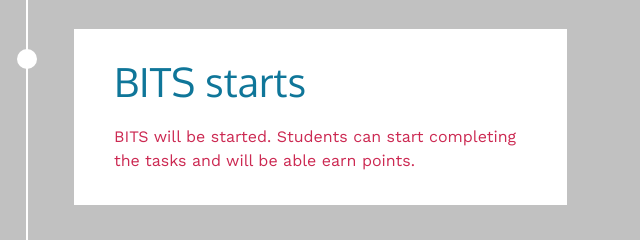
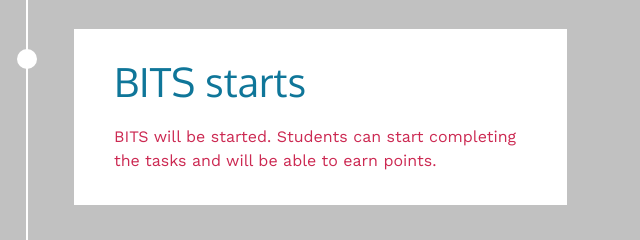
Before and after one commit to AdeeshPe/register, a plain HTML site: page index.html in a window 1280 px wide. Shown: the part 1400-1640 px from the top of the page, 613-1253 px from the left. Drawn offline with nearby package versions, Linux system fonts and the light colour scheme; a script that the page names is missing; files whose address does not match are found by name.

Commit message:
Update index.html

```diff
--- a/index.html
+++ b/index.html
@@ -154,7 +154,7 @@
                     <div class="col-xs-12 col-md-6 align-left ">
                         <div class="timeline-text-content">
                             <h4 class="mbr-timeline-title pb-3 mbr-fonts-style display-5">BITS starts</h4>
-                            <p class="mbr-timeline-text mbr-fonts-style display-7"> BITS will be started. Students can start completing the tasks and will be able earn points. </p>
+                            <p class="mbr-timeline-text mbr-fonts-style display-7"> BITS will be started. Students can start completing the tasks and will be able to earn points. </p>
                         </div>
                     </div>
                 </div>
```
